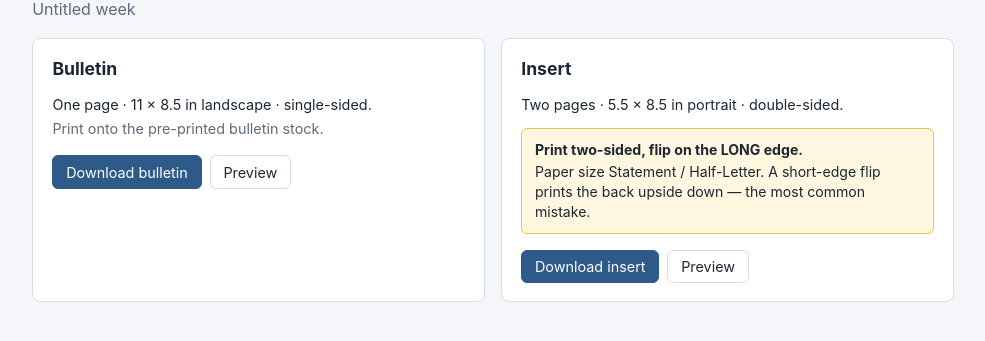
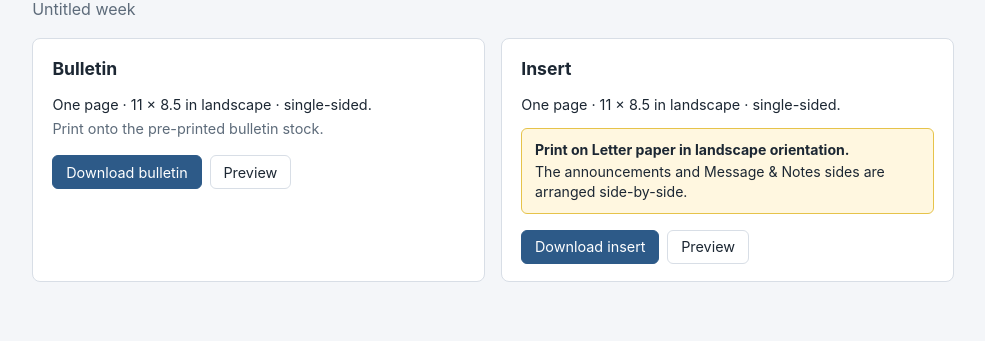
Before and after one commit to larryherzogjr/bulletin-generator, a Flask app: template templates/generate.html in a window 1280 px wide. Shown: the part 72-413 px from the top of the page, without its empty margins (147-1132 px from the left). Run offline with Flask 3, Linux system fonts and the light colour scheme; the template is opened without the code that fills it, so the values that code supplies are empty.

Commit message:
Update insert layout and communion wording

```diff
--- a/app.py
+++ b/app.py
@@ -8,7 +8,7 @@ Routes
   POST /weeks/<id>/delete     delete a week                  -> redirect to index
   GET  /weeks/<id>/edit       the sectioned edit form
   POST /weeks/<id>            save the form (JSON body)      -> JSON {ok, id}
-  GET  /weeks/<id>/generate   the download screen (two PDFs + duplex reminder)
+  GET  /weeks/<id>/generate   the download screen (two PDFs + print reminders)
   GET  /weeks/<id>/bulletin.pdf   [?dl=1 -> attachment]
   GET  /weeks/<id>/insert.pdf     [?dl=1 -> attachment]
 
--- a/render.py
+++ b/render.py
@@ -88,7 +88,7 @@ _SCALE_STEP = 0.02
 # not incidental template details.
 _PAGE_HEIGHT = 8.5 * 96
 _BULLETIN_WIDTH = 11 * 96
-_INSERT_WIDTH = 5.5 * 96
+_INSERT_WIDTH = 11 * 96
 
 
 class PDFLayoutError(RuntimeError):
@@ -111,7 +111,7 @@ def render_bulletin_html(weekly: dict, standing: dict, scale: float = 1.0) -> st
 
 
 def render_insert_html(insert: dict) -> str:
-    """Render the two-page duplex insert (front: announcements, back: Message & Notes)."""
+    """Render both half-sheet insert sides on one landscape letter sheet."""
     return _env.get_template("insert_template.html").render(i=insert)
 
 
@@ -130,7 +130,7 @@ _CLIP_SAFETY = 9.6
 def _class_box_overflows(document, class_name: str) -> bool:
     """True if text inside a fixed-height class would clip at the bottom.
 
-    The bulletin panels and insert pages have a fixed 8.5in height. Content can
+    The bulletin and insert panels have a fixed 8.5in height. Content can
     therefore cross a physical edge without page-count alone detecting it. We
     allow content to use the bottom padding and retain a small print-safe edge.
     """
@@ -204,17 +204,17 @@ def render_bulletin_pdf(weekly: dict, standing: dict) -> bytes:
 
 
 def render_insert_pdf(insert: dict) -> bytes:
-    """Insert -> PDF bytes. Two pages, 5.5x8.5 portrait, print duplex / long-edge flip."""
+    """Insert -> PDF bytes. One 11x8.5 landscape sheet with two side-by-side panels."""
     html = render_insert_html(insert)
     document = HTML(string=html, base_url=str(BASE_DIR)).render()
     if (
-        not _has_expected_geometry(document, 2, _INSERT_WIDTH, _PAGE_HEIGHT)
+        not _has_expected_geometry(document, 1, _INSERT_WIDTH, _PAGE_HEIGHT)
         or _class_box_overflows(document, "page")
     ):
         raise PDFLayoutError(
             "insert",
-            "The insert content is too long to fit on exactly two 5.5 x 8.5 "
-            "inch pages. Shorten the prayer list, readings, announcements, "
+            "The insert content is too long to fit on one 11 x 8.5 inch "
+            "landscape sheet. Shorten the prayer list, readings, announcements, "
             "or bold notes and try again.",
         )
     return document.write_pdf()
--- a/sample_data/bulletin_data.py
+++ b/sample_data/bulletin_data.py
@@ -26,7 +26,7 @@ WEEKLY = {
     ],
 
     # Optional sections (off by default). Baptism prints before Order of
-    # Service; Confirmation/Communion after the closing hymn.
+    # Service; Confirmation/Holy Communion after the closing hymn.
     "baptism": {"enabled": False, "text": ""},
 
     # Each hymn has a Grace and a Zion entry, each {num, title}. The Zion title
--- a/static/style.css
+++ b/static/style.css
@@ -132,7 +132,7 @@ details summary::-webkit-details-marker { display: none; }
 details summary::before { content: "▸ "; color: var(--muted); }
 details[open] summary::before { content: "▾ "; }
 
-/* optional sections (baptism / confirmation / communion) */
+/* optional sections (baptism / confirmation / Holy Communion) */
 .optional {
   border: 1px solid var(--line); border-radius: 6px;
   padding: .6rem .8rem; margin: 1rem 0; background: #fafbfc;
--- a/templates/bulletin_template.html
+++ b/templates/bulletin_template.html
@@ -138,7 +138,7 @@
     {% elif w.communion.grace %}{% set parishes = "Grace" %}
     {% elif w.communion.zion %}{% set parishes = "Zion" %}
     {% else %}{% set parishes = "" %}{% endif %}
-    <div class="label-tight">COMMUNION{% if parishes %} ~ {{ parishes }}{% endif %}</div>
+    <div class="label-tight">HOLY COMMUNION{% if parishes %} ~ {{ parishes }}{% endif %}</div>
     {% endif %}
 
     <div class="label-tight">LORD&rsquo;S PRAYER AND BENEDICTION</div>
--- a/templates/form.html
+++ b/templates/form.html
@@ -148,7 +148,7 @@
         <label class="toggle">
           <input type="checkbox" data-enable
                  {% if data.weekly.communion.enabled %}checked{% endif %}>
-          <strong>Communion</strong> <span class="hint">prints after the closing hymn</span>
+          <strong>Holy Communion</strong> <span class="hint">prints after the closing hymn</span>
         </label>
         <div class="opt-body">
           <label class="check">
--- a/templates/generate.html
+++ b/templates/generate.html
@@ -31,11 +31,10 @@
     <!-- ---- Insert ---- -->
     <section class="card gen-card">
       <h2>Insert</h2>
-      <p class="spec">Two pages · 5.5 × 8.5 in portrait · double-sided.</p>
+      <p class="spec">One page · 11 × 8.5 in landscape · single-sided.</p>
       <div class="duplex-callout">
-        <strong>Print two-sided, flip on the LONG edge.</strong>
-        Paper size Statement / Half-Letter. A short-edge flip prints the back
-        upside down — the most common mistake.
+        <strong>Print on Letter paper in landscape orientation.</strong>
+        The announcements and Message &amp; Notes sides are arranged side-by-side.
       </div>
       <div class="gen-actions">
         <a class="btn primary" href="{{ url_for('insert_pdf', week_id=week.id, dl=1) }}">Download insert</a>
```
Also changed, not shown: SPEC.md (+7 -9 lines), templates/insert_template.html (+16 -9 lines), tests/test_render.py (+15 -3 lines), README.md.
